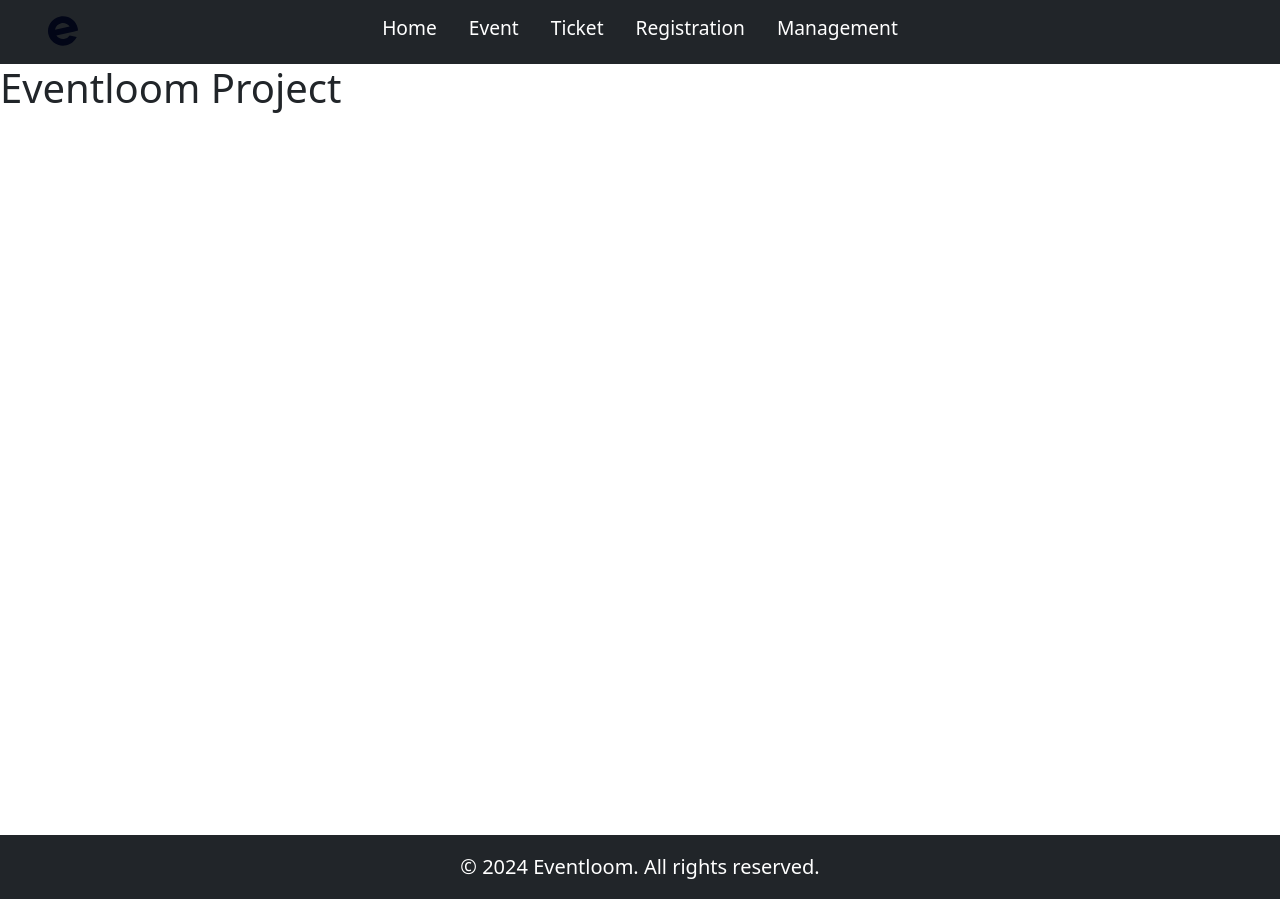
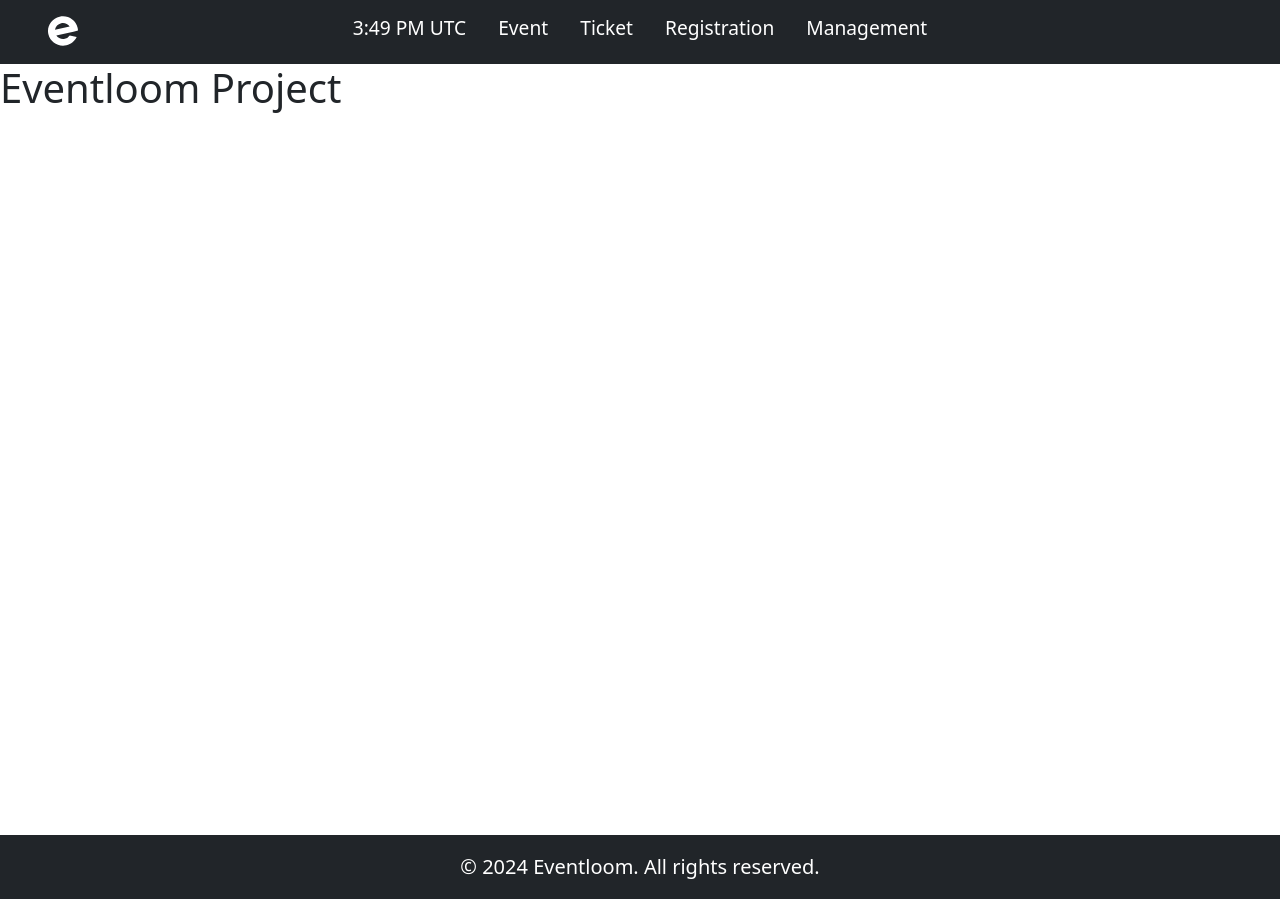
Before and after one commit to MLSA-UET-Lahore-NC/EventLoom-Frontend, a Next.js app: page / in a window 1280 px wide. Built offline with nearby package versions, Linux system fonts and the light colour scheme.

Commit message:
configured the Header and added new feature LocalTime updated the svg color and removed Home Navigation added LocalTime Component

```diff
--- a/Components/Header.js
+++ b/Components/Header.js
@@ -1,31 +1,84 @@
-import React from 'react'
-import Link from 'next/link'
+import React from "react";
+import Link from "next/link";
 import { SiEventbrite } from "react-icons/si";
-
+import LocalTime from "./LocalTime";
 
 const Header = () => {
   return (
     <div>
-      <div className="flex flex-1 items-center justify-center sm:items-stretch sm:justify-start" style={{ height: "4rem", backgroundColor: "#212529" }} >
+      <div
+        className="flex flex-1 items-center justify-center sm:items-stretch sm:justify-start"
+        style={{ height: "4rem", backgroundColor: "#212529" }}
+      >
         <div className="hidden sm:ml-6 sm:block">
-          <a href='/'>
-            <SiEventbrite className="mr-5" color='#020617' style={{fontSize: "30px", position: "relative", top: "1rem", left: "3rem", cursor: "pointer"}} />
+          <a href="/">
+            <SiEventbrite
+              className="mr-5"
+              color="#fff"
+              style={{
+                fontSize: "30px",
+                position: "relative",
+                top: "1rem",
+                left: "3rem",
+                cursor: "pointer",
+              }}
+            />
           </a>
 
-
-
-          <div className="flex space-x-4 text-center justify-center items-center p-3" style={{marginTop: "-2rem"}}>
-            <a href="/" className="rounded-md bg-gray-900 px-3 py-2 text-sm font-medium text-white" aria-current="page" style={{ textDecoration: "none", color: "white", fontSize: "larger" }}>Home</a>
-            <a href="/event" className="rounded-md px-3 py-2 text-sm font-medium text-gray-300  hover:text-white" style={{ textDecoration: "none", color: "white", fontSize: "larger" }}>Event</a>
-            <a href="/ticket" className="rounded-md px-3 py-2 text-sm font-medium text-gray-300  hover:text-white" style={{ textDecoration: "none", color: "white", fontSize: "larger" }}>Ticket</a>
-            <a href="/registration" className="rounded-md px-3 py-2 text-sm font-medium text-gray-300  hover:text-white " style={{ textDecoration: "none", color: "white", fontSize: "larger" }}>Registration</a>
-            <a href="/management" className="rounded-md px-3 py-2 text-sm font-medium text-gray-300  hover:text-white" style={{ textDecoration: "none", color: "white", fontSize: "larger" }}>Management</a>
+          <div
+            className="flex space-x-4 text-center justify-center items-center p-3"
+            style={{ marginTop: "-2rem" }}
+          >
+            <LocalTime />
+            <a
+              href="/event"
+              className="rounded-md px-3 py-2 text-sm font-medium text-gray-300  hover:text-white"
+              style={{
+                textDecoration: "none",
+                color: "white",
+                fontSize: "larger",
+              }}
+            >
+              Event
+            </a>
+            <a
+              href="/ticket"
+              className="rounded-md px-3 py-2 text-sm font-medium text-gray-300  hover:text-white"
+              style={{
+                textDecoration: "none",
+                color: "white",
+                fontSize: "larger",
+              }}
+            >
+              Ticket
+            </a>
+            <a
+              href="/registration"
+              className="rounded-md px-3 py-2 text-sm font-medium text-gray-300  hover:text-white "
+              style={{
+                textDecoration: "none",
+                color: "white",
+                fontSize: "larger",
+              }}
+            >
+              Registration
+            </a>
+            <a
+              href="/management"
+              className="rounded-md px-3 py-2 text-sm font-medium text-gray-300  hover:text-white"
+              style={{
+                textDecoration: "none",
+                color: "white",
+                fontSize: "larger",
+              }}
+            >
+              Management
+            </a>
           </div>
         </div>
       </div>
+    </div>
+  );
+};
 
-    </div>
-  )
-}
-
-export default Header
+export default Header;
--- /dev/null
+++ b/Components/LocalTime.js
@@ -0,0 +1,39 @@
+"use client";
+import { useEffect, useState } from "react";
+
+const LocalTime = () => {
+  const [time, setTime] = useState("");
+
+  const updateTime = () => {
+    const now = new Date();
+    const options = {
+      hour: "numeric",
+      minute: "numeric",
+      timeZoneName: "short",
+      hour12: true,
+    };
+    const localTime = now.toLocaleString("en-US", options);
+    setTime(localTime);
+  };
+
+  useEffect(() => {
+    updateTime();
+    const intervalId = setInterval(updateTime, 60000); // Update every minute
+    return () => clearInterval(intervalId); // Cleanup on unmount
+  }, []);
+
+  return (
+    <span
+      className="rounded-md px-3 py-2 text-sm font-medium text-gray-300 hover:text-white"
+      style={{
+        textDecoration: "none",
+        color: "white",
+        fontSize: "larger",
+      }}
+    >
+      {time}
+    </span>
+  );
+};
+
+export default LocalTime;
```
